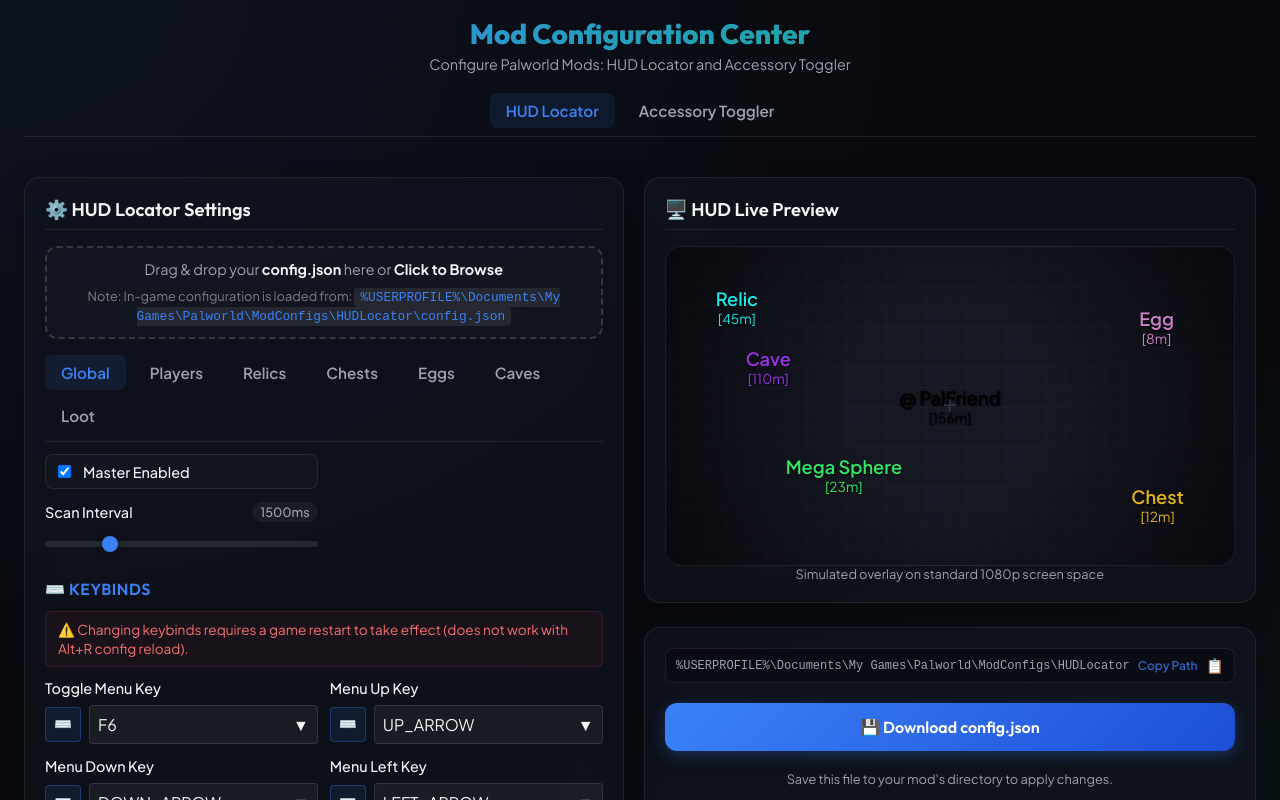
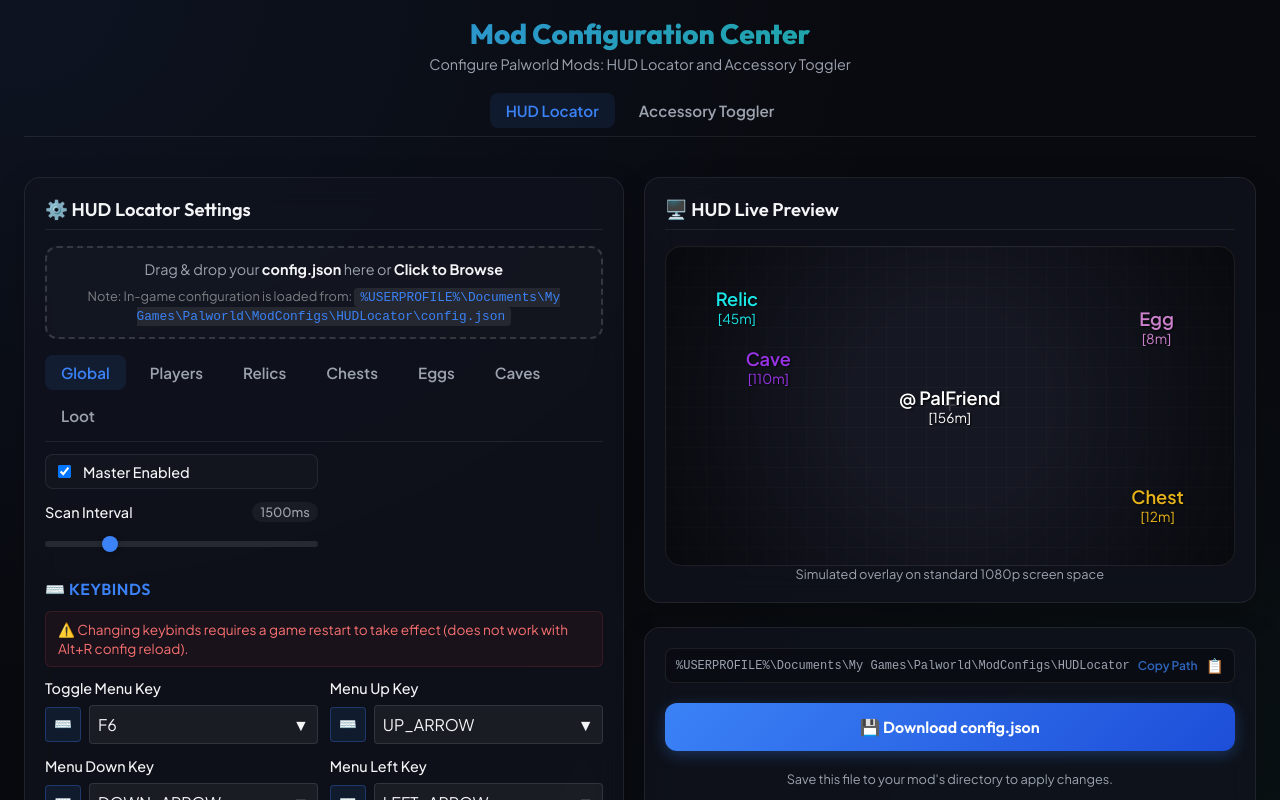
Before and after one commit to Srlimao/will-palmods-configurator, a React (Vite) app: page / in a window 1280 px wide. Shown: the top 800 px of the page. Built offline with nearby package versions, Linux system fonts and the light colour scheme.

Commit message:
bettter defaults

```diff
--- a/src/features/hud-locator/HUDLocatorConfig.jsx
+++ b/src/features/hud-locator/HUDLocatorConfig.jsx
@@ -28,8 +28,8 @@
       FontScale: 1.2,
       SmallFontScale: 0.9,
       TextOffsetZ: 120.0,
-      NameColor: { R: 0.0, G: 0.0, B: 0.0, A: 1.0 },
-      DistColor: { R: 0.0, G: 0.0, B: 0.0, A: 1.0 },
+      NameColor: { R: 1.0, G: 1.0, B: 1.0, A: 1.0 },
+      DistColor: { R: 1.0, G: 1.0, B: 1.0, A: 1.0 },
       BoxColor: { R: 0.8, G: 0.8, B: 1.0, A: 1.0 },
       BorderColor: { R: 0.0, G: 0.0, B: 0.0, A: 1.0 },
       BorderWidth: 1.5,
@@ -116,7 +116,7 @@
     }
   },
   Loot: {
-    Enabled: true,
+    Enabled: false,
     MaxDistance: 15000.0,
     Filters: [],
     Style: {
```
